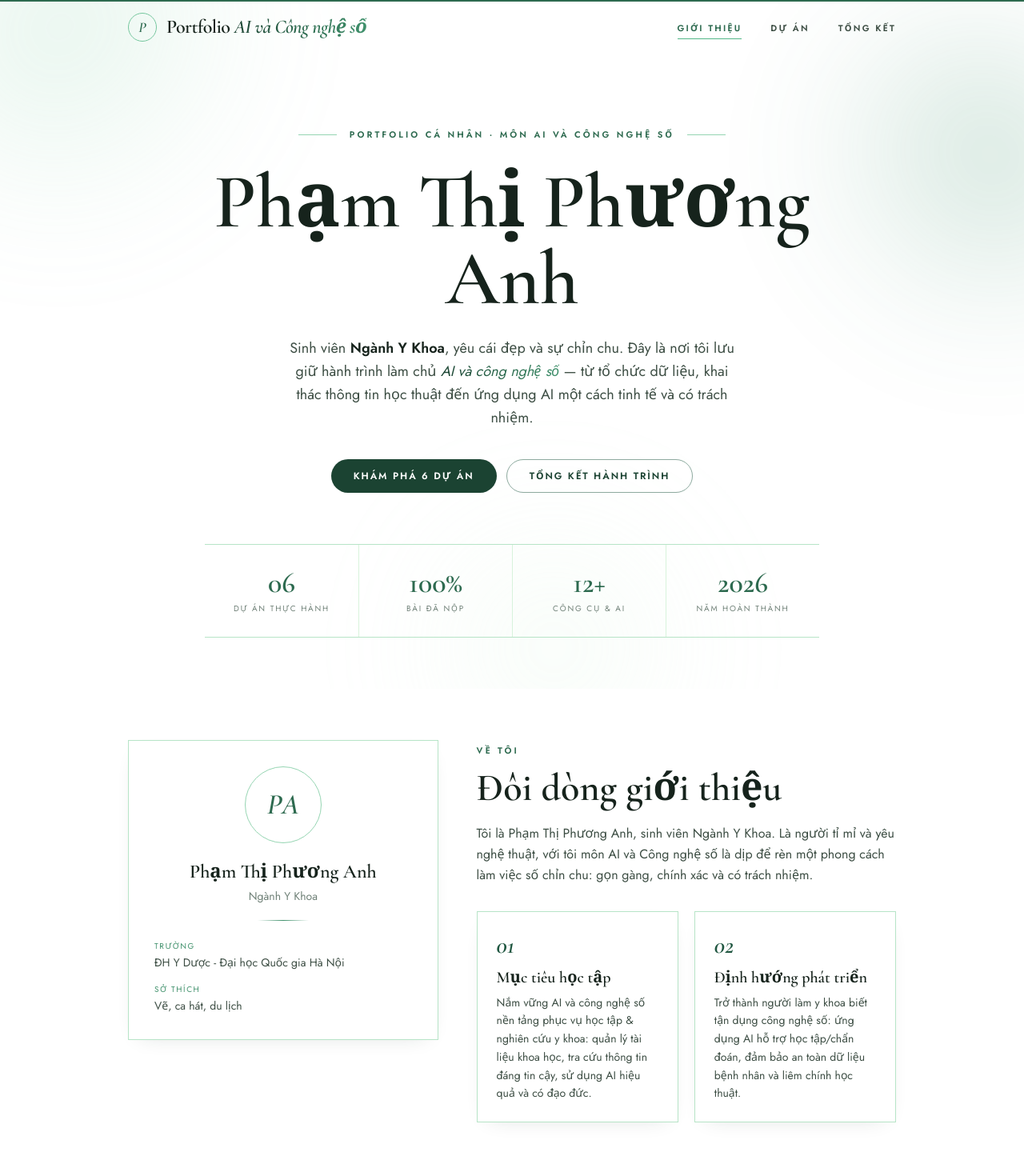
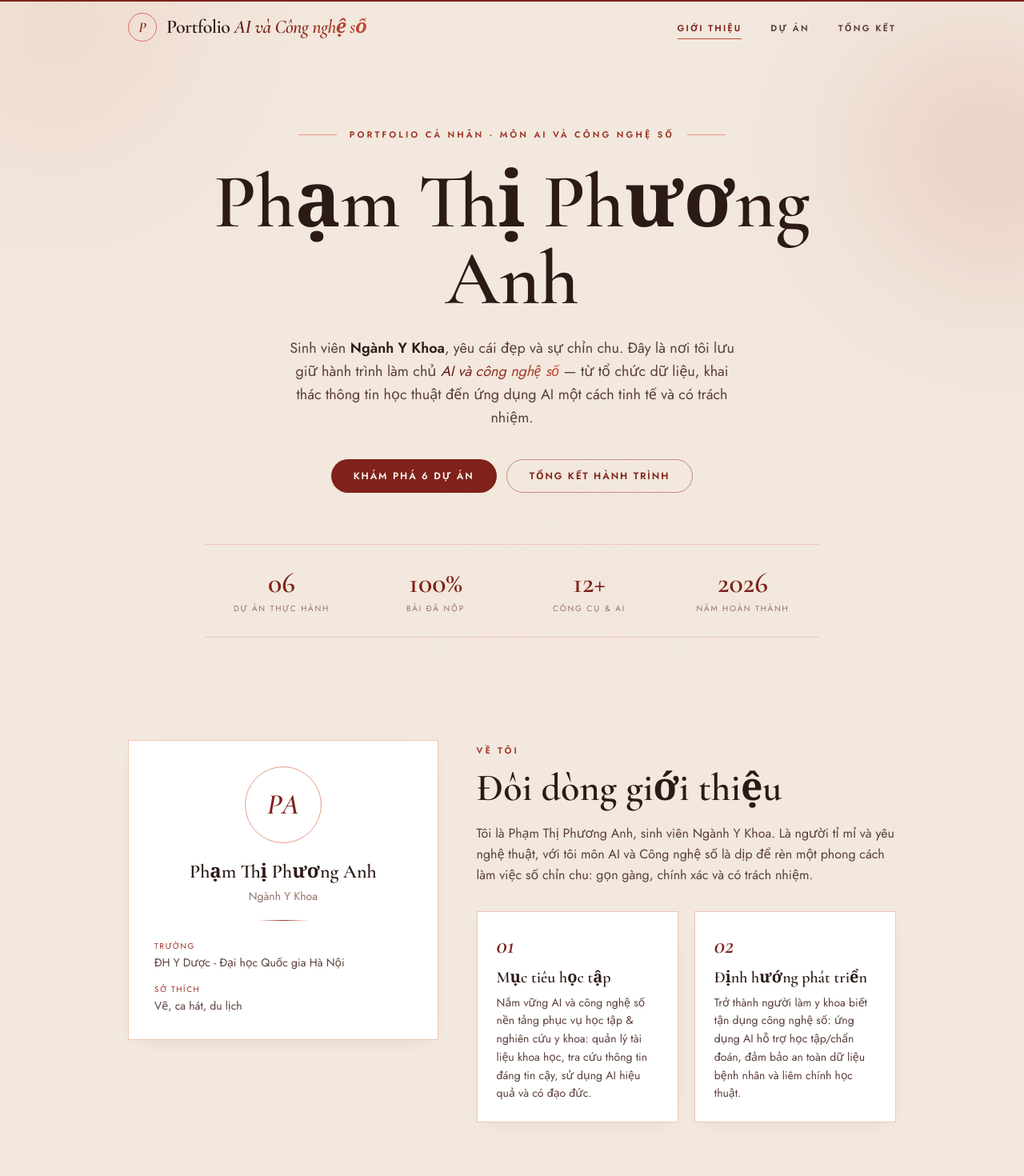
Before and after one commit to nein33956/portfolio-phuonganh, a React (Vite) app: page / in a window 1280 px wide. Shown: the top 1470 px of the page at 80% size. Built offline with nearby package versions, Linux system fonts and the light colour scheme.

Commit message:
Update theme: Red Burgundy + Beige

```diff
--- a/src/components/Aurora.tsx
+++ b/src/components/Aurora.tsx
@@ -10,7 +10,7 @@ export default function Aurora() {
           top: -120,
           left: -80,
           background:
-            "radial-gradient(circle at 30% 30%, #95d5b2, transparent 70%)",
+            "radial-gradient(circle at 30% 30%, #e89b88, transparent 70%)",
         }}
       />
       <div
@@ -22,7 +22,7 @@ export default function Aurora() {
           right: -100,
           animationDelay: "1.5s",
           background:
-            "radial-gradient(circle at 70% 30%, #40916c, transparent 70%)",
+            "radial-gradient(circle at 70% 30%, #c24a34, transparent 70%)",
         }}
       />
       <div
@@ -34,7 +34,7 @@ export default function Aurora() {
           left: "40%",
           animationDelay: "3s",
           background:
-            "radial-gradient(circle at 50% 50%, #d8f3dc, transparent 70%)",
+            "radial-gradient(circle at 50% 50%, #f9e3dc, transparent 70%)",
         }}
       />
     </div>
--- a/src/index.css
+++ b/src/index.css
@@ -7,7 +7,7 @@
     scroll-behavior: smooth;
   }
   body {
-    @apply bg-ivory text-ink font-sans antialiased;
+    @apply bg-beige text-ink font-sans antialiased;
   }
   ::selection {
     @apply bg-brand-200 text-ink;
@@ -16,10 +16,10 @@
     width: 10px;
   }
   ::-webkit-scrollbar-thumb {
-    @apply rounded-full bg-brand-300;
+    @apply rounded-full bg-brand-200;
   }
   ::-webkit-scrollbar-thumb:hover {
-    @apply bg-brand-500;
+    @apply bg-brand-400;
   }
 }
 
@@ -28,45 +28,43 @@
     @apply mx-auto w-full max-w-5xl px-5 sm:px-8;
   }
   .gradient-text {
-    @apply bg-gradient-to-r from-brand-800 to-brand-600 bg-clip-text text-transparent;
+    @apply bg-gradient-to-r from-brand-800 to-brand-500 bg-clip-text text-transparent;
     font-style: italic;
   }
   .glass {
     @apply border border-brand-100 bg-ivory/80 backdrop-blur-md;
   }
-  /* nhãn nhỏ in hoa giãn chữ */
   .kicker {
-    @apply text-[11px] font-semibold uppercase tracking-luxe text-brand-700;
+    @apply text-[11px] font-semibold uppercase tracking-luxe text-brand-600;
   }
   .chip {
-    @apply inline-flex items-center gap-2 rounded-full border border-brand-300/70 px-4 py-1.5 text-[11px] font-semibold uppercase tracking-[0.16em] text-brand-700;
+    @apply inline-flex items-center gap-2 rounded-full border border-brand-300/60 bg-brand-50 px-4 py-1.5 text-[11px] font-semibold uppercase tracking-[0.16em] text-brand-700;
   }
   .btn {
     @apply inline-flex items-center justify-center gap-2 rounded-full px-7 py-3 text-xs font-semibold uppercase tracking-[0.16em] transition-all duration-200 focus:outline-none focus:ring-2 focus:ring-brand-300;
   }
   .btn-primary {
-    @apply btn bg-forest-800 text-ivory hover:bg-forest-900 hover:-translate-y-0.5;
+    @apply btn bg-brand-700 text-ivory hover:bg-brand-800 hover:-translate-y-0.5;
   }
   .btn-outline {
-    @apply btn border border-forest-700/50 bg-transparent text-forest-800 hover:border-forest-700 hover:bg-forest-50;
+    @apply btn border border-brand-600/50 bg-transparent text-brand-700 hover:border-brand-600 hover:bg-brand-50;
   }
-  /* thẻ thanh lịch: viền mảnh, bo nhẹ */
   .card-surface {
-    @apply rounded-xl border border-brand-100 bg-white shadow-card;
+    @apply rounded-xl border border-brand-100 bg-paper shadow-card;
   }
 }
 
-/* Aurora rất nhẹ (gam vàng/kem) */
+/* Aurora đỏ ấm */
 .aurora {
   position: absolute;
   filter: blur(90px);
-  opacity: 0.3;
+  opacity: 0.25;
   border-radius: 9999px;
   pointer-events: none;
 }
 
-/* đường kẻ vàng mảnh */
+/* đường kẻ đỏ mảnh */
 .rule {
   height: 1px;
-  background: linear-gradient(to right, transparent, #40916c, transparent);
+  background: linear-gradient(to right, transparent, #9e3224, transparent);
 }
--- a/src/pages/Home.tsx
+++ b/src/pages/Home.tsx
@@ -135,7 +135,7 @@ export default function Home() {
               <div className="mt-8 grid gap-5 sm:grid-cols-2">
                 {goals.map((g, i) => (
                   <div key={g.title} className="border border-brand-200 bg-white p-6 shadow-soft">
-                    <span className="font-display text-3xl font-semibold italic text-forest-700">
+                    <span className="font-display text-3xl font-semibold italic text-brand-700">
                       0{i + 1}
                     </span>
                     <h3 className="mt-2 font-display text-xl font-semibold text-ink">{g.title}</h3>
@@ -193,9 +193,9 @@ export default function Home() {
                     to={`/du-an/${p.slug}`}
                     className="group relative flex h-full flex-col border border-brand-200 bg-white p-7 transition-all hover:-translate-y-1 hover:border-brand-400 hover:shadow-card"
                   >
-                    <span className="absolute inset-x-0 top-0 h-0.5 origin-left scale-x-0 bg-gradient-to-r from-forest-700 to-brand-500 transition-transform duration-300 group-hover:scale-x-100" />
+                    <span className="absolute inset-x-0 top-0 h-0.5 origin-left scale-x-0 bg-gradient-to-r from-brand-700 to-brand-500 transition-transform duration-300 group-hover:scale-x-100" />
                     <div className="flex items-start justify-between">
-                      <span className="grid h-12 w-12 place-items-center rounded-full border border-brand-300 text-brand-600 transition-colors group-hover:border-forest-700 group-hover:text-forest-700">
+                      <span className="grid h-12 w-12 place-items-center rounded-full border border-brand-300 text-brand-600 transition-colors group-hover:border-brand-700 group-hover:text-brand-700">
                         <Icon className="h-5 w-5" />
                       </span>
                       <span className="font-display text-4xl font-semibold italic leading-none text-brand-400 transition-colors group-hover:text-brand-600">
@@ -207,7 +207,7 @@ export default function Home() {
                     </span>
                     <h3 className="mt-1 font-display text-2xl font-semibold text-ink">{p.title}</h3>
                     <p className="mt-2 flex-1 text-sm leading-relaxed text-ink-soft">{p.short}</p>
-                    <span className="mt-5 inline-flex w-fit items-center gap-1.5 border-b border-brand-300 pb-1 text-[11px] font-semibold uppercase tracking-[0.16em] text-brand-700 transition-all group-hover:gap-2.5 group-hover:border-forest-700 group-hover:text-forest-700">
+                    <span className="mt-5 inline-flex w-fit items-center gap-1.5 border-b border-brand-300 pb-1 text-[11px] font-semibold uppercase tracking-[0.16em] text-brand-700 transition-all group-hover:gap-2.5 group-hover:border-brand-700 group-hover:text-brand-700">
                       Xem chi tiết <ArrowUpRight className="h-3.5 w-3.5" />
                     </span>
                   </Link>
@@ -225,7 +225,7 @@ export default function Home() {
       <section className="py-16">
         <div className="container-x">
           <Reveal>
-            <figure className="mx-auto max-w-3xl rounded-2xl bg-forest-900 px-8 py-12 text-center shadow-card sm:px-12">
+            <figure className="mx-auto max-w-3xl rounded-2xl bg-brand-800 px-8 py-12 text-center shadow-card sm:px-12">
               <span className="text-[11px] font-semibold uppercase tracking-luxe text-brand-300">
                 Cam kết liêm chính học thuật
               </span>
--- a/src/pages/Projects.tsx
+++ b/src/pages/Projects.tsx
@@ -44,10 +44,10 @@ export default function Projects() {
                         {String(p.id).padStart(2, "0")}
                       </span>
                       <div className="relative flex items-center justify-between">
-                        <span className="grid h-12 w-12 place-items-center rounded-full border border-brand-300 text-brand-600 transition-colors group-hover:border-forest-700 group-hover:text-forest-700">
+                        <span className="grid h-12 w-12 place-items-center rounded-full border border-brand-300 text-brand-600 transition-colors group-hover:border-brand-700 group-hover:text-brand-700">
                           <Icon className="h-5 w-5" />
                         </span>
-                        <ArrowUpRight className="h-5 w-5 text-brand-300 transition-all group-hover:translate-x-1 group-hover:-translate-y-1 group-hover:text-forest-700" />
+                        <ArrowUpRight className="h-5 w-5 text-brand-300 transition-all group-hover:translate-x-1 group-hover:-translate-y-1 group-hover:text-brand-700" />
                       </div>
                       <span className="relative mt-6 text-[10px] uppercase tracking-[0.2em] text-brand-600">
                         {p.task}
--- a/src/pages/Summary.tsx
+++ b/src/pages/Summary.tsx
@@ -101,15 +101,15 @@ export default function Summary() {
                   </div>
                 </Reveal>
                 <Reveal delay={0.1}>
-                  <div className="h-full border border-forest-700/40 bg-forest-50/60 p-6 shadow-soft">
-                    <h3 className="font-display text-xl font-semibold italic text-forest-800">
+                  <div className="h-full border border-brand-700/40 bg-brand-50/60 p-6 shadow-soft">
+                    <h3 className="font-display text-xl font-semibold italic text-brand-800">
                       Thách thức đã vượt qua
                     </h3>
-                    <div className="mt-3 h-px w-12 bg-forest-700/50" />
+                    <div className="mt-3 h-px w-12 bg-brand-700/50" />
                     <ul className="mt-4 space-y-3 text-sm text-ink-soft">
                       {thachThuc.map((t, i) => (
                         <li key={i} className="flex gap-3">
-                          <span className="text-forest-600">◆</span>
+                          <span className="text-brand-600">◆</span>
                           <span>{t}</span>
                         </li>
                       ))}
--- a/tailwind.config.js
+++ b/tailwind.config.js
@@ -4,53 +4,41 @@ export default {
   theme: {
     extend: {
       fontFamily: {
-        // Atelier: serif thanh lịch + sans tinh tế
         sans: ['"Jost"', '"Segoe UI"', "system-ui", "sans-serif"],
         display: ['"Cormorant Garamond"', "Georgia", "serif"],
       },
       colors: {
-        // brand = XANH Eco-Tech: emerald #40916C, xanh lá đậm #1B4332
+        // brand = đỏ burgundy ấm
         brand: {
-          50: "#f1faf4",
-          100: "#d8f3dc",
-          200: "#b7e4c7",
-          300: "#95d5b2",
-          400: "#74c69d",
-          500: "#52b788",
-          600: "#40916c",
-          700: "#2d6a4f",
-          800: "#1b4332",
-          900: "#122d22",
-          950: "#081c15",
-        },
-        // forest = xanh lá đậm (khối tối)
-        forest: {
-          50: "#d8f3dc",
-          100: "#b7e4c7",
-          200: "#95d5b2",
-          400: "#52b788",
-          500: "#40916c",
-          600: "#2d6a4f",
-          700: "#1f5640",
-          800: "#1b4332",
-          900: "#122d22",
-          950: "#081c15",
+          50:  "#fdf4f2",
+          100: "#f9e3dc",
+          200: "#f2c4b6",
+          300: "#e89b88",
+          400: "#d96e58",
+          500: "#c24a34",
+          600: "#9e3224",
+          700: "#7f221b",
+          800: "#621916",
+          900: "#4a1311",
+          950: "#30090a",
         },
         ink: {
-          DEFAULT: "#16231c",
-          soft: "#3c4d43",
-          muted: "#6f8077",
+          DEFAULT: "#2c1a17",
+          soft:    "#5a3d38",
+          muted:   "#957068",
         },
-        ivory: "#ffffff",
+        beige: "#f2e8dd",
+        ivory: "#faf6f1",
         paper: "#ffffff",
       },
       boxShadow: {
-        glow: "0 18px 50px -22px rgba(27,67,50,0.35)",
-        card: "0 16px 44px -24px rgba(18,45,34,0.28)",
-        soft: "0 8px 26px -16px rgba(18,45,34,0.20)",
+        glow: "0 18px 50px -22px rgba(158,50,36,0.30)",
+        card: "0 16px 44px -24px rgba(98,25,22,0.22)",
+        soft: "0 8px 26px -16px rgba(98,25,22,0.16)",
       },
       letterSpacing: {
         luxe: "0.28em",
+        airy: "0.18em",
       },
       keyframes: {
         floaty: {
```
Also changed, not shown: 1.jpg (added), 11.jpg (added).
